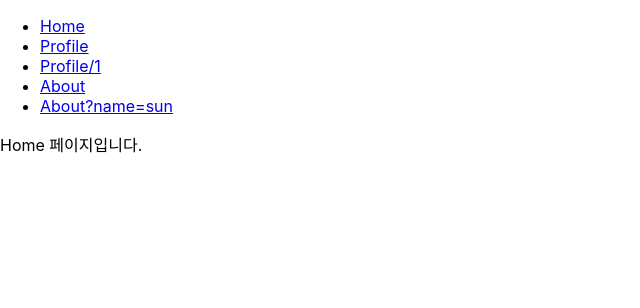
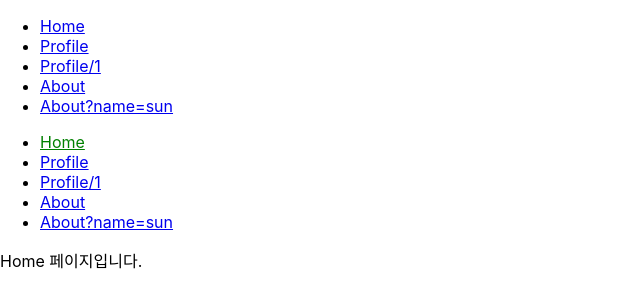
Before and after one commit to sunpositive0916/ReactBasic, a React (Create React App) app in the folder react-router-example/: page / in a window 1280 px wide. Shown: the top 308 px of the page, without its empty margins (0-640 px from the left). Built offline with nearby package versions, Linux system fonts and the light colour scheme.

Commit message:
JSX 링크로 라우팅 이동하기(NavLink 사용하여 선택된 링크 처리 가능)

```diff
--- a/react-router-example/src/App.js
+++ b/react-router-example/src/App.js
@@ -4,6 +4,7 @@ import Home from "./pages/Home";
 import Profile from './pages/Profile';
 import NotFound from './pages/NotFound';
 import Links from "./components/Links";
+import NavLinks from "./components/NavLinks";
 
 function App() {
   return (
@@ -13,6 +14,7 @@ function App() {
     <a href="/">Home</a>
     */}
       <Links />
+      <NavLinks />
       <Switch>
         <Route path="/profile/:id" component={Profile} />
         <Route path="/profile" component={Profile} />
--- /dev/null
+++ b/react-router-example/src/components/NavLinks.jsx
@@ -0,0 +1,19 @@
+import { NavLink } from "react-router-dom";
+
+const activeStyle = {color: 'green'}
+
+export default function NavLinks() {
+    return (
+        <ul>
+            <li><NavLink to="/" exact activeStyle={activeStyle}>Home</NavLink></li>
+            <li><NavLink to="/profile" exact activeStyle={activeStyle}>Profile</NavLink></li>
+            <li><NavLink to="/profile/1" activeStyle={activeStyle}>Profile/1</NavLink></li>
+            <li><NavLink to="/about" activeStyle={activeStyle} isActive={(match, location) => {
+                return match !== null && location.search === '';
+            }}>About</NavLink></li>
+            <li><NavLink to="/about?name=sun" activeStyle={activeStyle} isActive={(match, location) => {
+                return match !== null && location.search === '?name=sun';
+            }}>About?name=sun</NavLink></li>
+        </ul>
+    );
+}
```
